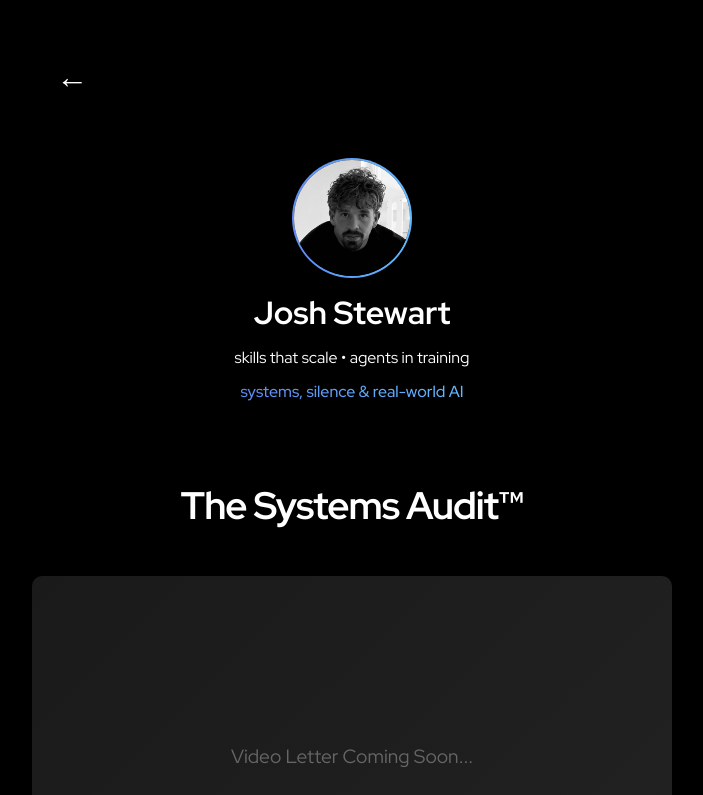
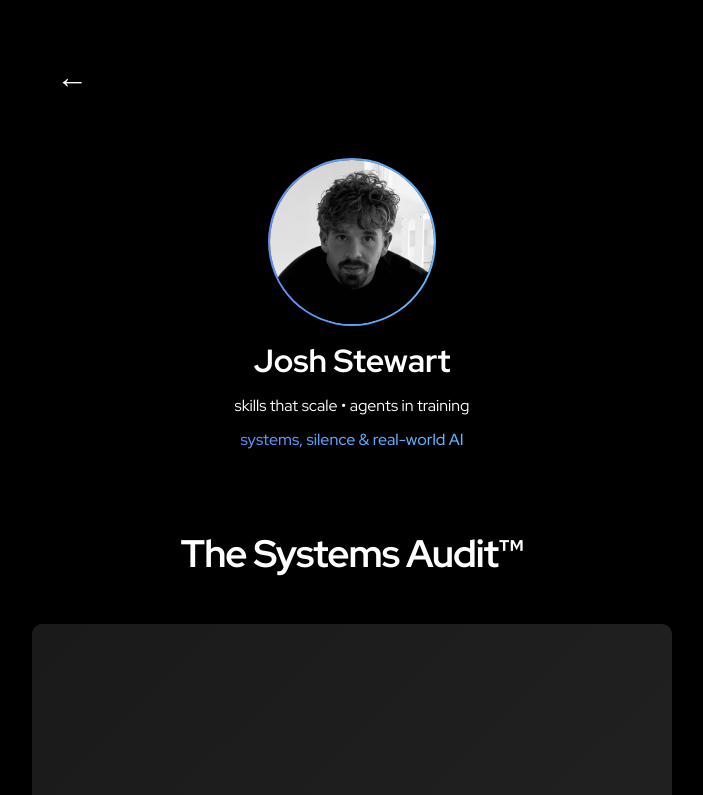
Before and after one commit to stewwratt/links, a React (Create React App) app: page /the-systems-audit in a window 1280 px wide. Shown: the top 795 px of the page, without its empty margins (288-991 px from the left). Built offline with nearby package versions, Linux system fonts and the light colour scheme.

Commit message:
feat: update image

```diff
--- a/src/App.css
+++ b/src/App.css
@@ -95,6 +95,7 @@ body {
 }
 
 .profile-image {
+  zoom: 1.4;
   width: 120px;
   height: 120px;
   border-radius: 50%;
```
Also changed, not shown: public/newpf.png (added).
